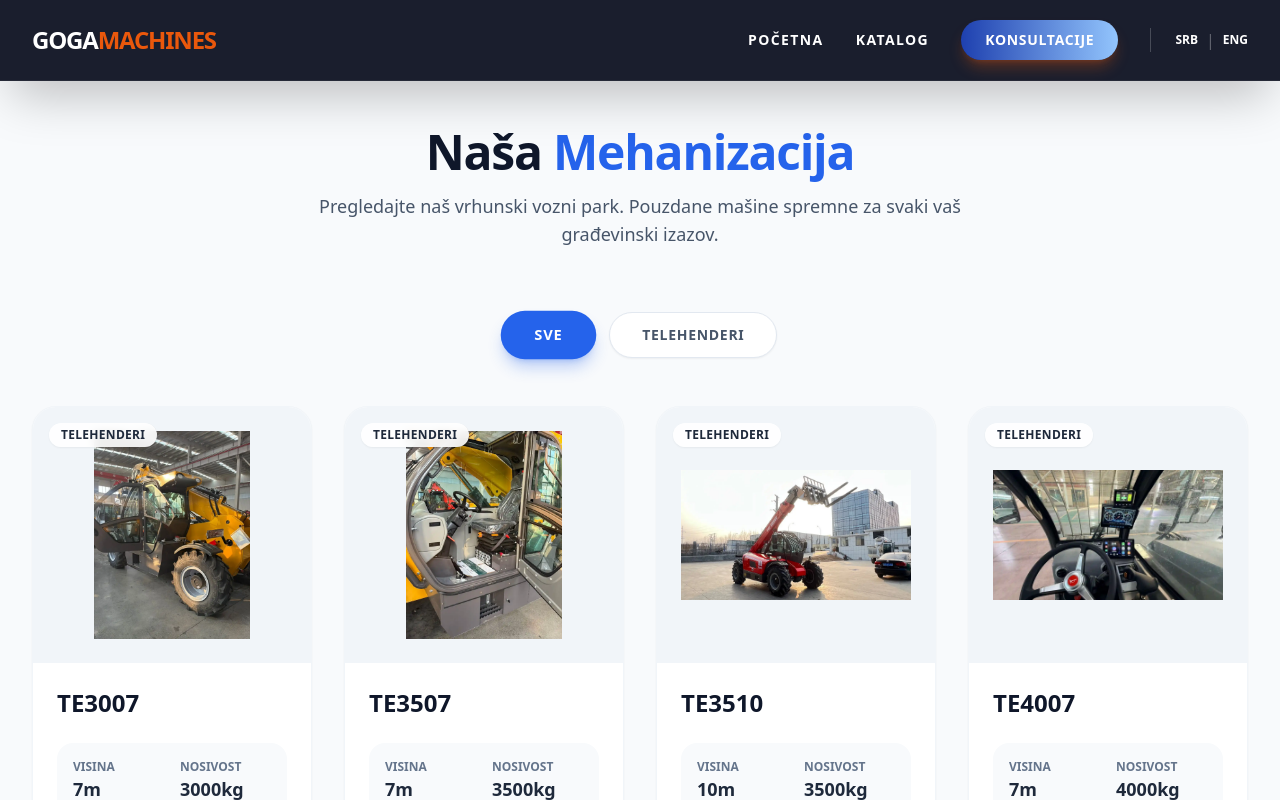
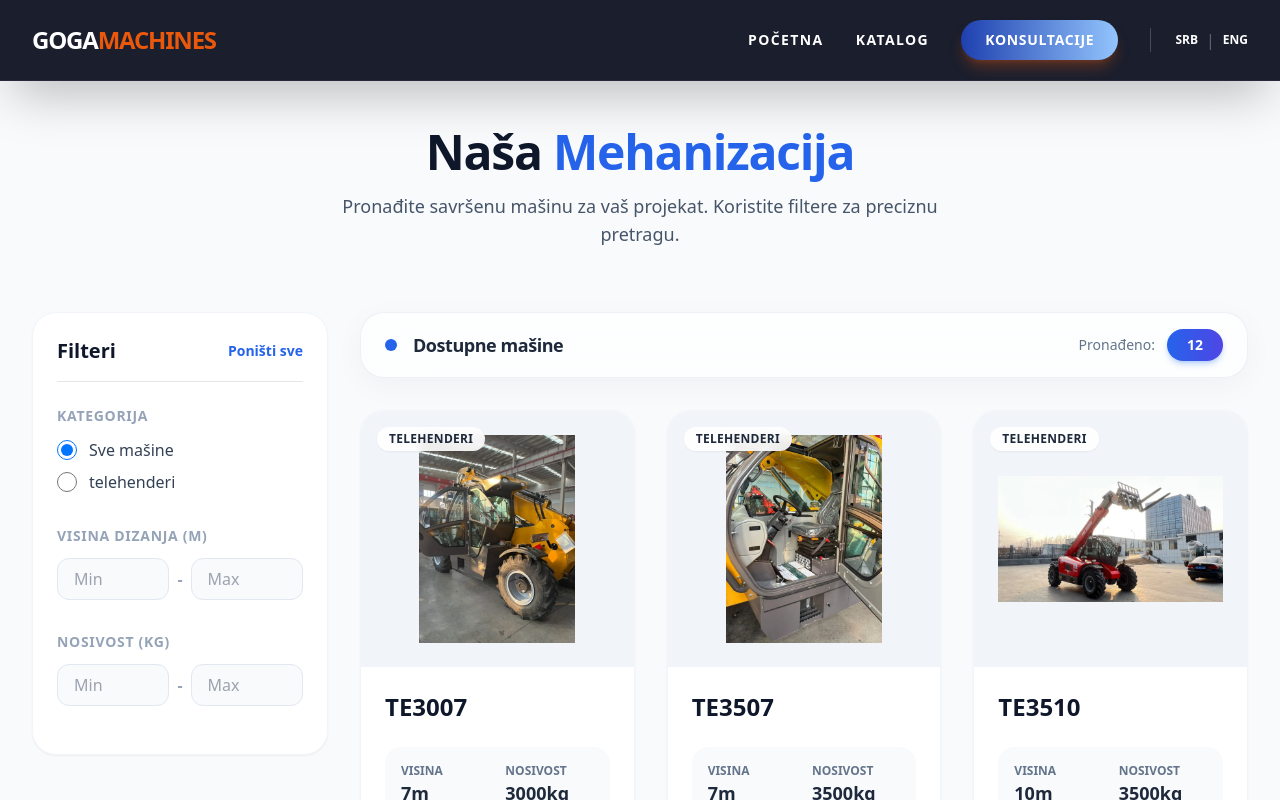
Before and after one commit to Djapedjape123/goga, a React (Vite) app: page /katalog in a window 1280 px wide. Shown: the top 800 px of the page. Built offline with nearby package versions, Linux system fonts and the light colour scheme.

Commit message:
mvp model teleh2

```diff
--- /dev/null
+++ b/src/components/FilterSidebar.jsx
@@ -0,0 +1,111 @@
+import React from 'react';
+
+function FilterSidebar({ filters, setFilters, categories }) {
+
+  // Pomoćna funkcija za ažuriranje filtera
+  const handleChange = (e) => {
+    const { name, value } = e.target;
+    setFilters(prev => ({
+      ...prev,
+      [name]: value
+    }));
+  };
+
+  // Funkcija za resetovanje svih filtera na početna podešavanja
+  const resetFilters = () => {
+    setFilters({
+      kategorija: 'sve',
+      minVisina: '',
+      maxVisina: '',
+      minNosivost: '',
+      maxNosivost: ''
+    });
+  };
+
+  return (
+    <div className="bg-white p-6 rounded-3xl shadow-sm border border-slate-100 sticky top-24">
+      <div className="flex justify-between items-center mb-6 border-b pb-4">
+        <h2 className="text-xl font-black text-slate-900">Filteri</h2>
+        <button
+          onClick={resetFilters}
+          className="text-sm font-bold text-blue-600 hover:text-blue-800 transition-colors"
+        >
+          Poništi sve
+        </button>
+      </div>
+
+      {/* 1. Kategorija */}
+      <div className="mb-8">
+        <h3 className="text-sm font-bold text-slate-400 uppercase tracking-wider mb-3">Kategorija</h3>
+        <div className="flex flex-col gap-2">
+          {categories.map((cat, idx) => (
+            <label key={idx} className="flex items-center gap-3 cursor-pointer group">
+              <input
+                type="radio"
+                name="kategorija"
+                value={cat}
+                checked={filters.kategorija === cat}
+                onChange={handleChange}
+                className="w-5 h-5 text-blue-600 border-slate-300 focus:ring-blue-500 cursor-pointer"
+              />
+              <span className={`text-slate-700 font-medium group-hover:text-blue-600 transition-colors ${filters.kategorija === cat ? 'text-blue-600 font-bold' : ''}`}>
+                {cat === 'sve' ? 'Sve mašine' : cat}
+              </span>
+            </label>
+          ))}
+        </div>
+      </div>
+
+      {/* 2. Visina Dizanja */}
+      <div className="mb-8">
+        <h3 className="text-sm font-bold text-slate-400 uppercase tracking-wider mb-3">Visina dizanja (m)</h3>
+        <div className="flex items-center gap-2">
+          <input
+            type="number"
+            name="minVisina"
+            value={filters.minVisina}
+            onChange={handleChange}
+            placeholder="Min"
+            className="w-full px-4 py-2 bg-slate-50 border border-slate-200 rounded-xl focus:outline-none focus:border-blue-500 focus:ring-1 focus:ring-blue-500 transition-all"
+          />
+          <span className="text-slate-400 font-bold">-</span>
+          <input
+            type="number"
+            name="maxVisina"
+            value={filters.maxVisina}
+            onChange={handleChange}
+            placeholder="Max"
+            className="w-full px-4 py-2 bg-slate-50 border border-slate-200 rounded-xl focus:outline-none focus:border-blue-500 focus:ring-1 focus:ring-blue-500 transition-all"
+          />
+        </div>
+      </div>
+
+      {/* 3. Nosivost */}
+      <div className="mb-6">
+        <h3 className="text-sm font-bold text-slate-400 uppercase tracking-wider mb-3">Nosivost (kg)</h3>
+        <div className="flex items-center gap-2">
+          <input
+            type="number"
+            name="minNosivost"
+            value={filters.minNosivost}
+            onChange={handleChange}
+            placeholder="Min"
+            className="w-full px-4 py-2 bg-slate-50 border border-slate-200 rounded-xl focus:outline-none focus:border-blue-500 focus:ring-1 focus:ring-blue-500 transition-all"
+          />
+          <span className="text-slate-400 font-bold">-</span>
+          <input
+            type="number"
+            name="maxNosivost"
+            value={filters.maxNosivost}
+            onChange={handleChange}
+            placeholder="Max"
+            className="w-full px-4 py-2 bg-slate-50 border border-slate-200 rounded-xl focus:outline-none focus:border-blue-500 focus:ring-1 focus:ring-blue-500 transition-all"
+          />
+        </div>
+      </div>
+
+    </div>
+  );
+}
+
+export default FilterSidebar;
--- a/src/components/MachineCard.jsx
+++ b/src/components/MachineCard.jsx
@@ -34,9 +34,9 @@ function MachineCard({ masina }) {
           </div>
         </div>
 
-        <p className="text-slate-600 text-sm line-clamp-2 mb-6 flex-grow">
+        {/* <p className="text-slate-600 text-sm line-clamp-2 mb-6 flex-grow">
           {masina.opis}
-        </p>
+        </p> */}
 
         {/* --- OVDE JE PROMENA --- */}
         <div className="flex items-center justify-between mt-auto">
--- a/src/data/sveMasine.js
+++ b/src/data/sveMasine.js
@@ -274,5 +274,6 @@ export const sveMasine = [
       "/images/teleh14.webp"
     ],
     model3D: null
-  }
+  },
+
 ];
--- a/src/pages/CatalogPage.jsx
+++ b/src/pages/CatalogPage.jsx
@@ -1,68 +1,116 @@
 import React, { useState } from 'react';
-import { sveMasine } from '../data/sveMasine'; // Prilagodi putanju
-import MachineCard from '../components/MachineCard'; // Uvozimo našu novu komponentu!
+import { sveMasine } from '../data/sveMasine';
+import MachineCard from '../components/MachineCard';
+import FilterSidebar from '../components/FilterSidebar';
+import { motion } from 'framer-motion';
 
 function CatalogPage() {
-  // Stanje koje prati koja je kategorija izabrana. Početno je 'sve'.
-  const [activeCategory, setActiveCategory] = useState('sve');
+  const [filters, setFilters] = useState({
+    kategorija: 'sve',
+    minVisina: '',
+    maxVisina: '',
+    minNosivost: '',
+    maxNosivost: ''
+  });
 
-  // Dinamički izvlačimo sve jedinstvene kategorije iz baze
-  const categories = ['sve', ...new Set(sveMasine.map(masina => masina.kategorija))];
+  const categories = ['sve', ...new Set(sveMasine.map(m => m.kategorija))];
 
-  // Filtriramo mašine na osnovu izabrane kategorije
-  const filteredMasine = activeCategory === 'sve'
-    ? sveMasine
-    : sveMasine.filter(masina => masina.kategorija === activeCategory);
+  const filteredMasine = sveMasine.filter(masina => {
+    if (filters.kategorija !== 'sve' && masina.kategorija !== filters.kategorija) {
+      return false;
+    }
+    if (filters.minVisina && masina.specifikacije.visinaDizanja < Number(filters.minVisina)) return false;
+    if (filters.maxVisina && masina.specifikacije.visinaDizanja > Number(filters.maxVisina)) return false;
+    if (filters.minNosivost && masina.specifikacije.nosivost < Number(filters.minNosivost)) return false;
+    if (filters.maxNosivost && masina.specifikacije.nosivost > Number(filters.maxNosivost)) return false;
+    return true;
+  });
 
   return (
+    <>
+      {/* OBRISAN overflow-x-hidden! Vraćen tvoj originalni div! */}
       <div className="min-h-screen bg-slate-50 pt-32 py-12 px-4 sm:px-6 lg:px-8">
         <div className="max-w-7xl mx-auto">
 
-        {/* --- HEADER SEKCIJA --- */}
           <div className="text-center mb-16">
             <h1 className="text-4xl md:text-5xl font-extrabold text-slate-900 tracking-tight mb-4">
               Naša <span className="text-blue-600">Mehanizacija</span>
             </h1>
             <p className="text-lg text-slate-600 max-w-2xl mx-auto">
-            Pregledajte naš vrhunski vozni park. Pouzdane mašine spremne za svaki vaš građevinski izazov.
+              Pronađite savršenu mašinu za vaš projekat. Koristite filtere za preciznu pretragu.
             </p>
           </div>
 
-        {/* --- DUGMIĆI ZA KATEGORIJE (FILTER) --- */}
-        <div className="flex flex-wrap justify-center gap-4 mb-12">
-          {categories.map((category, index) => (
-            <button
-              key={index}
-              onClick={() => setActiveCategory(category)}
-              className={`px-8 py-3 rounded-full text-sm font-bold uppercase tracking-wider transition-all duration-300 ease-in-out
-                ${activeCategory === category
-                  ? 'bg-blue-600 text-white shadow-lg shadow-blue-600/30 scale-105'
-                  : 'bg-white text-slate-600 hover:bg-slate-100 hover:scale-105 shadow-sm border border-slate-200'
-                }`}
+          <div className="flex flex-col lg:flex-row gap-8 items-start">
+
+            {/* LEVA KOLONA: motion.div sa uletanjem + TVOJ sticky */}
+            <motion.div
+              initial={{ opacity: 0, x: -50 }}
+              animate={{ opacity: 1, x: 0 }}
+              transition={{ duration: 1, ease: "easeOut" }}
+              className="w-full lg:w-1/4 lg:sticky top-28 self-start z-10"
             >
-              {category}
-            </button>
-          ))}
+              <FilterSidebar
+                filters={filters}
+                setFilters={setFilters}
+                categories={categories}
+              />
+            </motion.div>
+
+            {/* DESNA KOLONA: motion.div sa uletanjem */}
+            <motion.div
+              initial={{ opacity: 0, x: 50 }}
+              animate={{ opacity: 1, x: 0 }}
+              transition={{ duration: 1, delay: 0.2, ease: "easeOut" }}
+              className="w-full lg:w-3/4"
+            >
+              {/* ULTRA MODERNI BROJAČ REZULTATA */}
+              <div className="mb-8 flex justify-between items-center bg-white/70 backdrop-blur-xl px-6 py-4 rounded-3xl shadow-[0_8px_30px_rgb(0,0,0,0.04)] border border-slate-200/60 transition-all duration-300 hover:shadow-[0_8px_30px_rgb(37,99,235,0.08)] hover:-translate-y-0.5">
+
+                {/* Leva strana: Pulsirajuća "Live" tačka i naslov */}
+                <div className="flex items-center gap-4">
+                  <span className="relative flex h-3 w-3">
+                    <span className="animate-ping absolute inline-flex h-full w-full rounded-full bg-blue-400 opacity-75"></span>
+                    <span className="relative inline-flex rounded-full h-3 w-3 bg-blue-600"></span>
+                  </span>
+                  <h2 className="text-lg font-extrabold text-slate-800 tracking-tight">Dostupne mašine</h2>
                 </div>
 
-        {/* --- GRID SA KARTICAMA --- */}
-        <div className="grid grid-cols-1 sm:grid-cols-2 lg:grid-cols-3 xl:grid-cols-4 gap-8">
-          {/* Ovde sada koristimo našu posebnu komponentu i prosleđujemo joj podatke */}
+                {/* Desna strana: Moderan bedž sa brojem */}
+                <div className="flex items-center gap-3">
+                  <span className="text-slate-500 font-medium text-sm hidden sm:block">Pronađeno:</span>
+                  <div className="bg-gradient-to-r from-blue-600 to-indigo-600 text-white px-5 py-1.5 rounded-full text-sm font-black shadow-md shadow-blue-500/30">
+                    {filteredMasine.length}
+                  </div>
+                </div>
+
+              </div>
+
+              <div className="grid grid-cols-1 md:grid-cols-2 xl:grid-cols-3 gap-8">
                 {filteredMasine.map((masina) => (
                   <MachineCard key={masina.id} masina={masina} />
                 ))}
               </div>
 
-        {/* Poruka ako nema rezultata */}
               {filteredMasine.length === 0 && (
-          <div className="text-center py-20">
-            <h3 className="text-2xl font-bold text-slate-800 mb-2">Nema pronađenih mašina</h3>
-            <p className="text-slate-500">Pokušajte da izaberete drugu kategoriju.</p>
+                <div className="text-center py-20 bg-white rounded-3xl border border-slate-100 mt-8">
+                  <div className="text-6xl mb-4">🚜</div>
+                  <h3 className="text-2xl font-bold text-slate-800 mb-2">Ne postoji takva mašina</h3>
+                  <p className="text-slate-500 mb-6">Pokušajte da proširite parametre pretrage ili poništite filtere.</p>
+                  <button
+                    onClick={() => setFilters({ kategorija: 'sve', minVisina: '', maxVisina: '', minNosivost: '', maxNosivost: '' })}
+                    className="bg-blue-600 hover:bg-blue-700 text-white font-bold py-3 px-8 rounded-xl transition-colors"
+                  >
+                    Poništi sve filtere
+                  </button>
                 </div>
               )}
+            </motion.div>
 
           </div>
         </div>
+      </div>
+    </>
   );
 }
 
```
Lines whose indentation alone changed are shown as unchanged.
